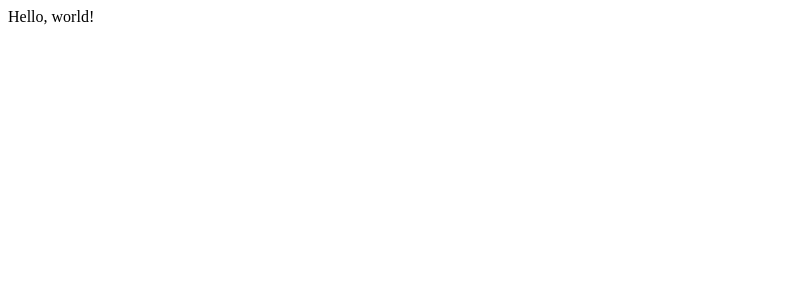
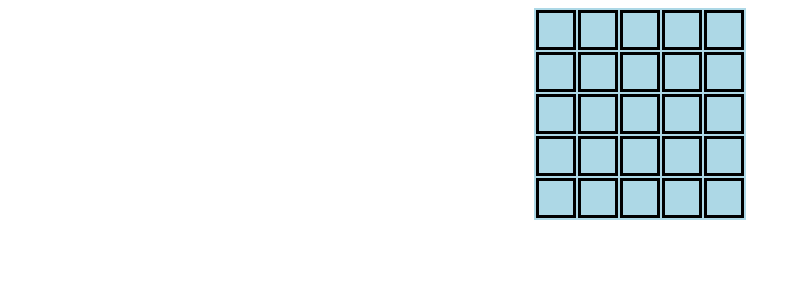
Before and after one commit to khafizovas/japuzzle-frontend, a React (Create React App) app: page / in a window 1280 px wide. Shown: the top 300 px of the page, without its empty margins (0-801 px from the left). Built offline with nearby package versions, Linux system fonts and the light colour scheme.

Commit message:
Add Field component

```diff
--- a/src/App.js
+++ b/src/App.js
@@ -1,5 +1,18 @@
+import Field from './Field/Field';
+
 const App = () => {
-	return <div>Hello, world!</div>;
+	const task = {
+		size: {
+			width: 5,
+			height: 5,
+		},
+		hints: {
+			rows: [[1, 1], [5], [1, 1], [5], [1, 1]],
+			columns: [[1, 1], [5], [1, 1], [5], [1, 1]],
+		},
+	};
+
+	return <Field size={task.size} hints={task.hints} />;
 };
 
 export default App;
--- /dev/null
+++ b/src/Field/Field.css
@@ -0,0 +1,14 @@
+#field {
+	margin: 0 auto;
+
+	width: fit-content;
+
+	background: lightblue;
+}
+
+td {
+	width: 2em;
+	height: 2em;
+
+	border: solid;
+}
--- /dev/null
+++ b/src/Field/Field.js
@@ -0,0 +1,21 @@
+import './Field.css';
+
+const Field = (props) => {
+	return (
+		<div id='field'>
+			<table>
+				<tbody>
+					{[...Array(props.size.height)].map((_, i) => (
+						<tr key={i}>
+							{[...Array(props.size.width)].map((_, j) => (
+								<td key={i * props.size.width + j}></td>
+							))}
+						</tr>
+					))}
+				</tbody>
+			</table>
+		</div>
+	);
+};
+
+export default Field;
```
